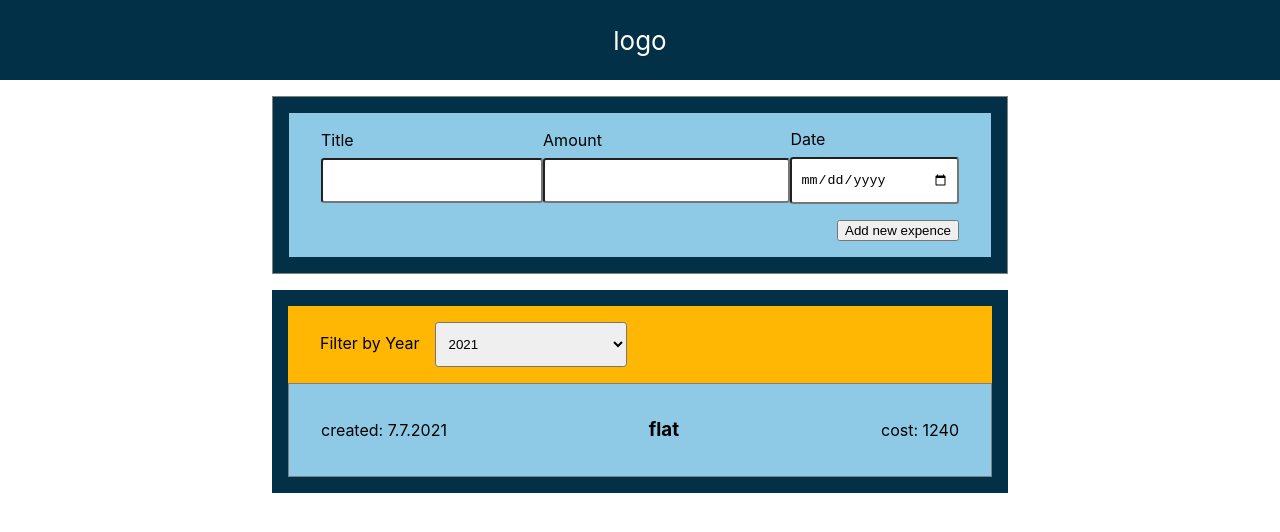
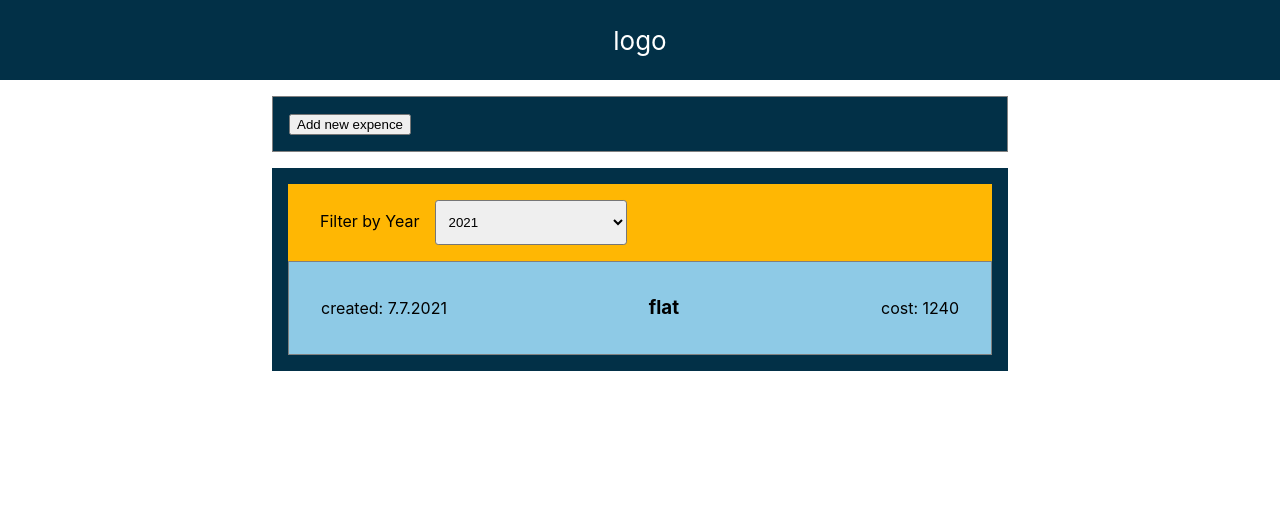
Before and after one commit to DejanVjestica/expense-tracker, a React (Create React App) app: page / in a window 1280 px wide. Shown: the top 532 px of the page. Built offline with nearby package versions, Linux system fonts and the light colour scheme.

Commit message:
Show/hide form

```diff
--- a/src/components/newExpense/NewExpense.tsx
+++ b/src/components/newExpense/NewExpense.tsx
@@ -23,6 +23,8 @@ export const NewExpense = (props: NewExpenceProps) => {
 		amount: '',
 		time: new Date('')
 	})
+
+	const [showForm, setShowForm] = useState(false)
 
 	const titleChangeHandler = (
 		event: React.ChangeEvent<HTMLInputElement>
@@ -74,10 +76,13 @@ export const NewExpense = (props: NewExpenceProps) => {
 			amount: '',
 			time: new Date('')
 		})
+
+		setShowForm(false)
 	}
 
 	return (
 		<Wrapper className="new-expense">
+			{showForm && (
 				<Form
 					className="new-expense__form"
 					onSubmit={submitHandler}
@@ -90,7 +95,9 @@ export const NewExpense = (props: NewExpenceProps) => {
 								onChange={
 									titleChangeHandler
 								}
-							value={userInput.title}
+								value={
+									userInput.title
+								}
 							/>
 						</Wrapper>
 						<Wrapper className="new-expense__control">
@@ -102,7 +109,9 @@ export const NewExpense = (props: NewExpenceProps) => {
 								onChange={
 									amountChangeHandler
 								}
-							value={userInput.amount}
+								value={
+									userInput.amount
+								}
 							/>
 						</Wrapper>
 						<Wrapper className="new-expense__control">
@@ -118,9 +127,28 @@ export const NewExpense = (props: NewExpenceProps) => {
 						</Wrapper>
 					</Wrapper>
 					<Wrapper className="new-expense__action">
-					<Cta type="submit">Add new expence</Cta>
+						<Cta
+							type="button"
+							onClick={() =>
+								setShowForm(
+									false
+								)
+							}
+						>
+							Cancel
+						</Cta>
+						<Cta type="submit">Add</Cta>
 					</Wrapper>
 				</Form>
+			)}
+			{!showForm && (
+				<Cta
+					type="button"
+					onClick={() => setShowForm(true)}
+				>
+					Add new expence
+				</Cta>
+			)}
 		</Wrapper>
 	)
 }
```
Lines whose indentation alone changed are shown as unchanged.
